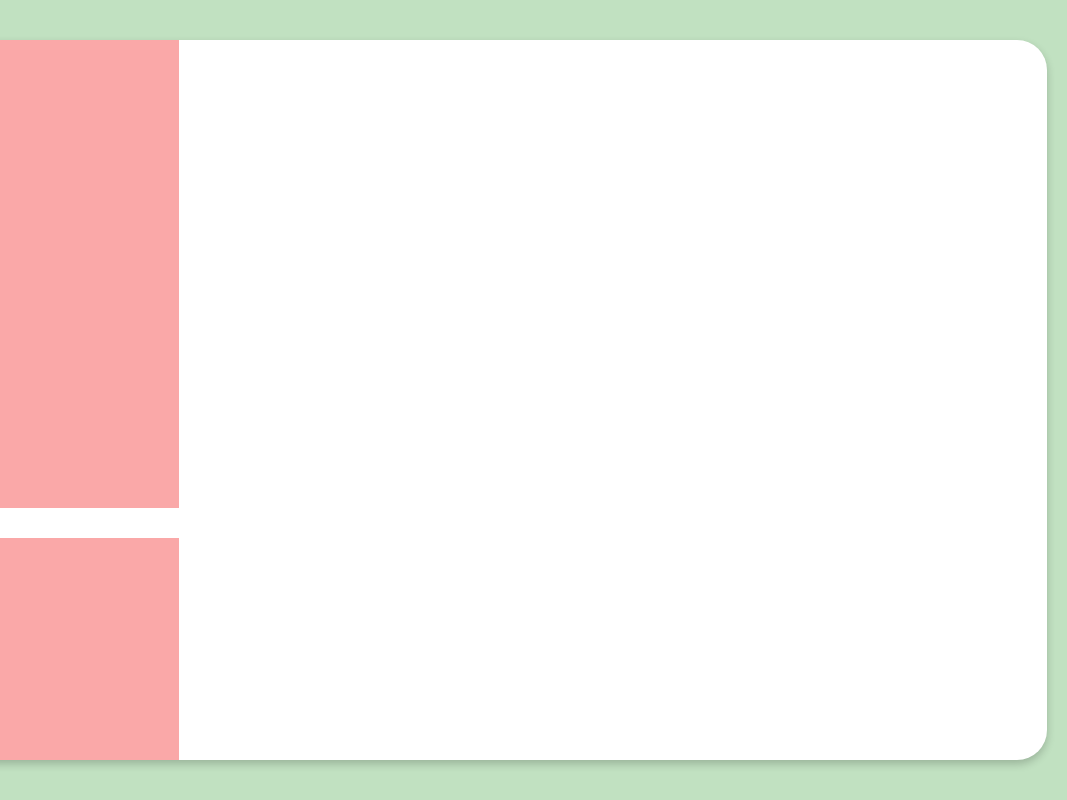
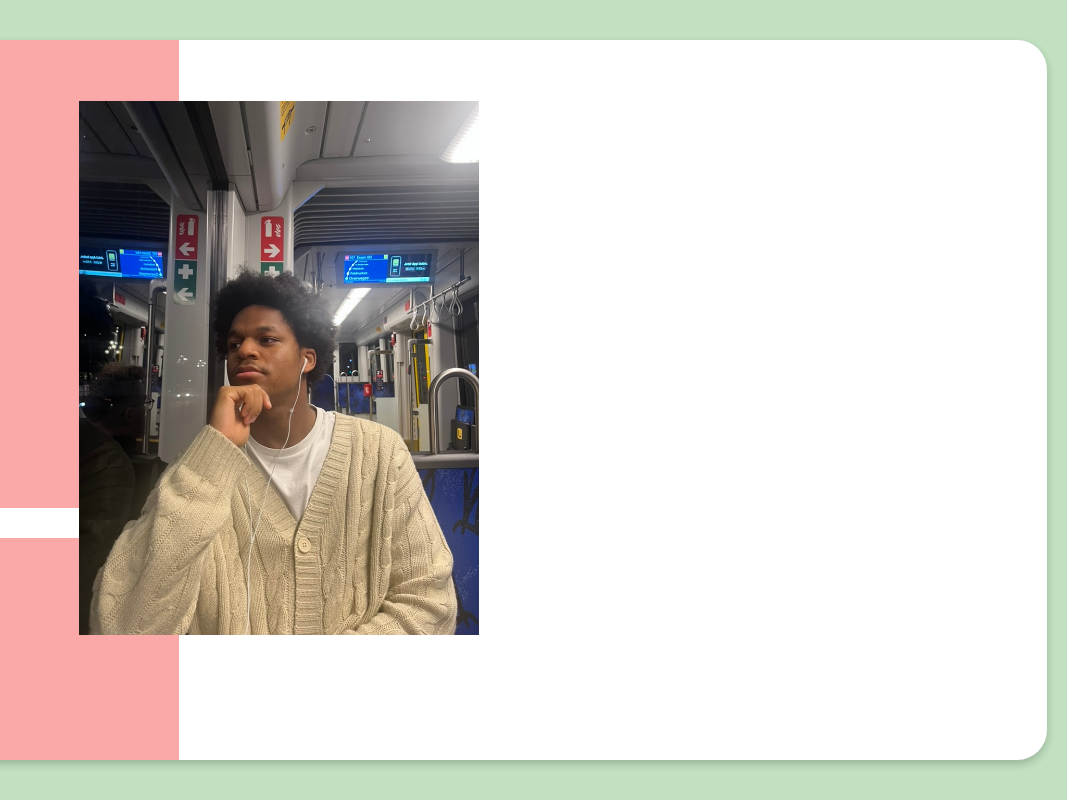
Before and after one commit to 0812jeje/business-card, a plain HTML site: page index.html in a window 1280 px wide. Shown: the full height of the page, 213-1280 px from the left. Drawn offline with Linux system fonts and the light colour scheme.

Commit message:
image added

```diff
--- a/index.html
+++ b/index.html
@@ -46,6 +46,9 @@
           </div>
         </div>
       </section>
+      <section class="image">
+        <img src="image.jpeg" alt="user image" width="400px" />
+      </section>
     </div>
   </body>
 </html>
--- a/styles.css
+++ b/styles.css
@@ -73,3 +73,18 @@ a {
 .fa-solid {
   margin-right: 5px;
 }
+
+/* IMAGE SECTION*/
+
+.image {
+  position: relative;
+  left: -100px;
+  top: -30px;
+  object-fit: cover;
+}
+
+@media (max-width: 973px) {
+  .image {
+    display: none;
+  }
+}
```
